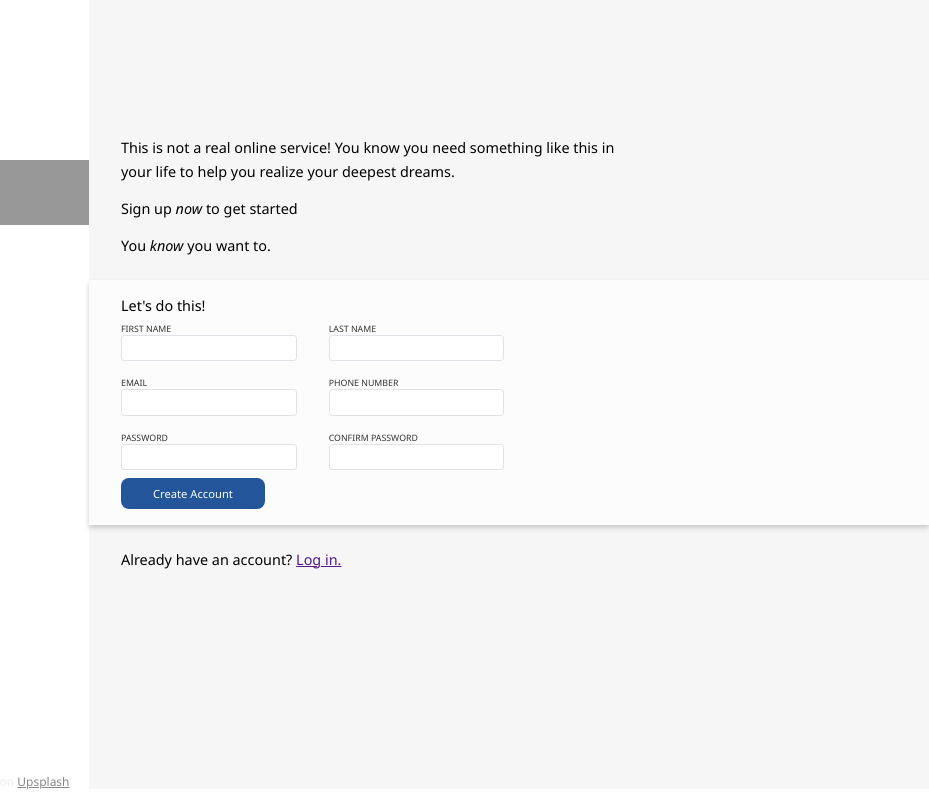
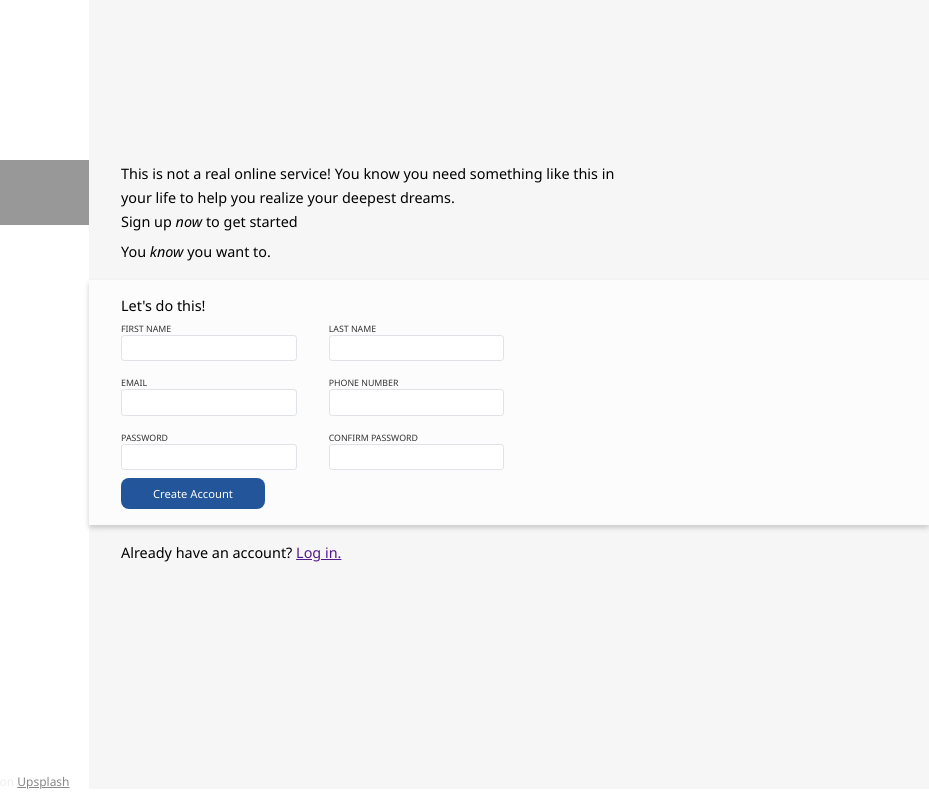
Before and after one commit to jh80/sign-up-form, a plain HTML site: page index.html in a window 1280 px wide. Shown: the full height of the page, 351-1280 px from the left. Drawn offline with Linux system fonts and the light colour scheme.

Commit message:
Space persuasion farther from other paragraphs

```diff
--- a/index.html
+++ b/index.html
@@ -26,7 +26,7 @@
                     help you realize your deepest dreams.
                 </p>
                 <p>Sign up <em>now</em> to get started</p>
-                <p>You <em>know</em> you want to.</p>
+                <p id="persuasion">You <em>know</em> you want to.</p>
             </section>
         </div>
         <form action="/form-data/" method="get">
--- a/style.css
+++ b/style.css
@@ -86,10 +86,13 @@ div.form-case.end {
 }
 
 p {
-    padding: .4rem 0;
     line-height: 1.5rem;
     min-width: 40ch;
     max-width: 60ch;
+}
+
+p#persuasion{
+    padding: .4rem 0 0 0;
 }
 
 div.form-case section.intro {
```
